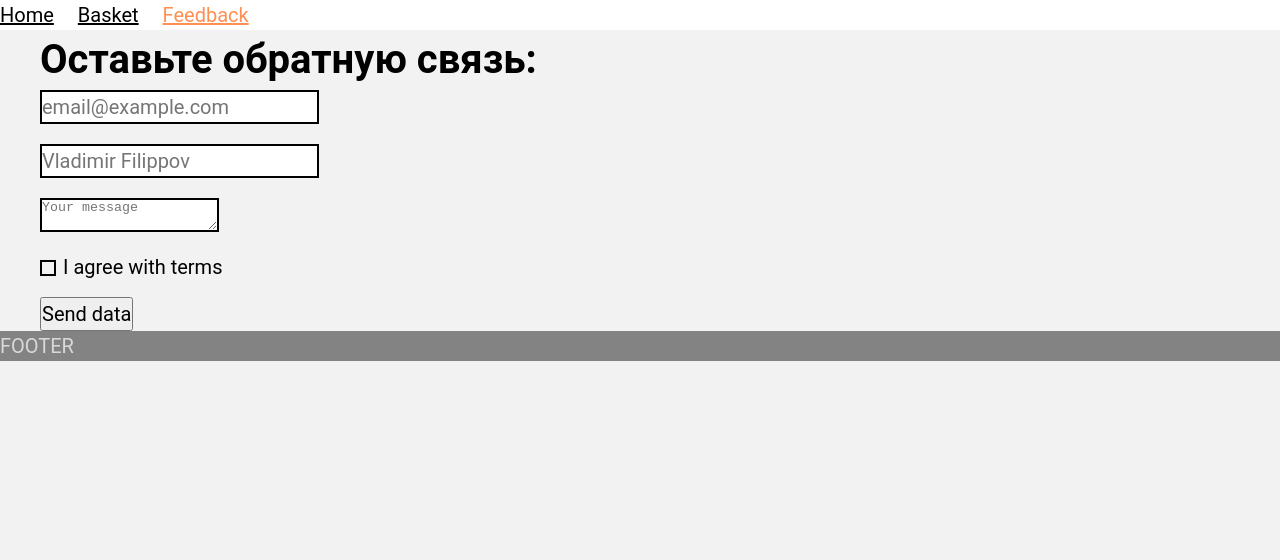
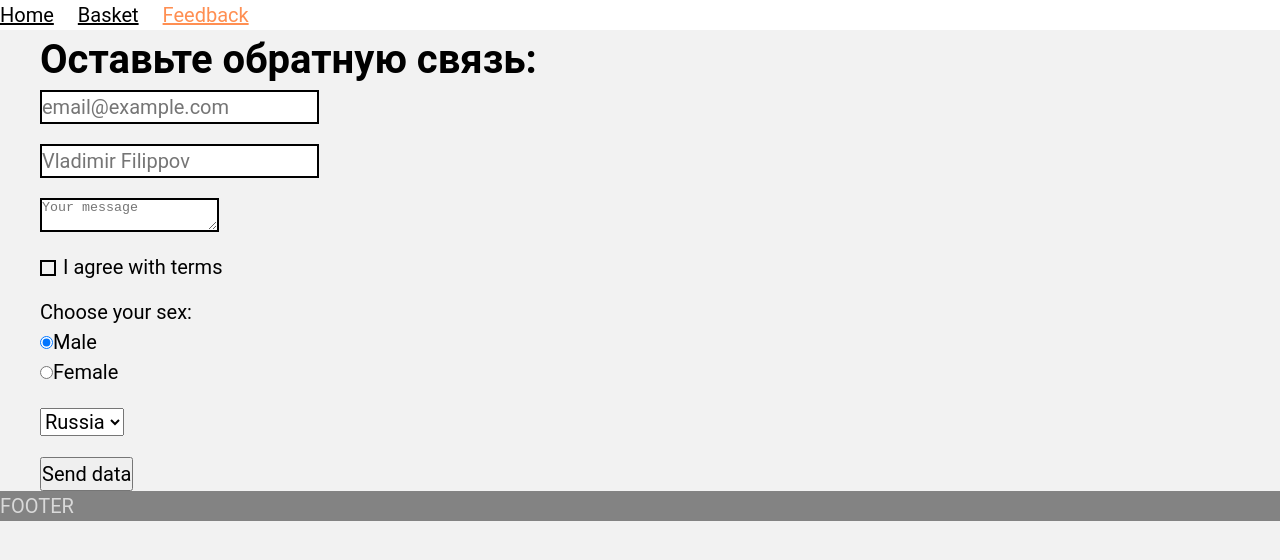
Before and after one commit to Vladimir7554/4p22-final-project-vladimir-filippov, a React (Create React App) app: page /4p22-final-project-vladimir-filippov/feedback in a window 1280 px wide. Shown: the top 560 px of the page. Built offline with nearby package versions, Linux system fonts and the light colour scheme.

Commit message:
backup of final attestation

```diff
--- /dev/null
+++ b/src/components/Radios/Radios.jsx
@@ -0,0 +1,36 @@
+import React from 'react';
+
+const Radios = (props) => {
+    const {
+        className = '',
+        items = [],
+        label,
+        name,
+        onChange,
+    } = props
+
+    return (
+        <div className="radios">
+            <div className="radios__label">{label}</div>
+            <ul className="radios__list">
+                {items.map(({ id, label, isChecked }) => (
+                    <li className="radios__item" key={id}>
+                        <label className="radios__radio">
+                        <input
+                            className="radios__control"
+                            type="radio"
+                            name={name}
+                            id={id}
+                            checked={isChecked}
+                            onChange={() => onChange(id)}
+                        />
+                      <span className="radios__radio-label">{label}</span>
+                    </label>
+                </li>
+                ))}
+            </ul>
+        </div>
+    )
+}
+
+export default Radios;
--- /dev/null
+++ b/src/components/Select/Select.jsx
@@ -0,0 +1,33 @@
+import React from 'react';
+
+const Select = (props) => {
+    const  {
+        className = '',
+        name,
+        options,
+        onChange,
+        value,
+    } = props
+
+    return (
+        <div className="{`${className` select}">
+            <select
+                // className="visually-hidden"
+                name={name}
+                onChange={onChange}
+                value={value}
+            >
+                {options.map(({value, isSelected, label}) => (
+                    <option
+                        value={value}
+                        key={value}
+                    >
+                        {label}
+                    </option>
+                    ))}
+            </select>
+        </div>
+    );
+};
+
+export default Select;
--- a/src/views/FeedbackForm/FeedbackForm.jsx
+++ b/src/views/FeedbackForm/FeedbackForm.jsx
@@ -2,6 +2,8 @@ import React, {useState} from 'react';
 import Input from "../../components/Input/Input";
 import Checkbox from "../../components/Checkbox/Checkbox";
 import "./FeedbackForm.css"
+import Radios from "../../components/Radios/Radios";
+import Select from "../../components/Select/Select";
 
 const FeedbackForm = () => {
 
@@ -14,8 +16,25 @@ const FeedbackForm = () => {
         const [message, setMessage] = useState('')
         const [messageError, setMessageError] = useState('')
 
-        const [agreement, setAgreement] = useState(false)
+        const [agreement, setAgreement] = useState('')
         const [agreementError, setAgreementError] = useState('')
+
+        const [country, setCountry] = useState('russia')
+
+    const [sexVariants, setSexVariants] = useState([
+
+            { id: 'male', label: 'Male', isChecked: true, },
+            { id: 'female', label: 'Female', },
+    ])
+
+    const onSexVariantsChange = (id) => {
+       const newSexVariants = sexVariants.map((sexVariant) => ({
+           ...sexVariant,
+           isChecked: sexVariant.id === id,
+       }))
+
+        setSexVariants(newSexVariants)
+    }
 
     const logResult = () => {
         console.log ({
@@ -23,8 +42,11 @@ const FeedbackForm = () => {
             name,
             message,
             agreement,
+            sex: sexVariants.find(({ isChecked }) => isChecked).id,
+            country
         })
     }
+
 
     const isEmailValid = () => {
         const emailRegExp = /^(([^<>()[\]\\.,;:\s@"]+(\.[^<>()[\]\\.,;:\s@"]+)*)|(".+"))@((\[[0-9]{1,3}\.[0-9]{1,3}\.[0-9]{1,3}\.[0-9]{1,3}\])|(([a-zA-Z\-0-9]+\.)+[a-zA-Z]{2,}))$/
@@ -32,10 +54,14 @@ const FeedbackForm = () => {
     }
 
     const validate = () => {
+
+            let hasError = false
+
             if (isEmailValid(email)) {
                 setEmailError('')
         } else {
             setEmailError('Incorrect email')
+                hasError = true
         }
 
             if (name.length > 0) {
@@ -48,13 +74,16 @@ const FeedbackForm = () => {
             setMessageError('')
         } else {
             setMessageError('Required field')
+            hasError = true
         }
 
         if (agreement) {
             setAgreementError('')
         } else {
             setAgreementError('Required field')
+            hasError = true
         }
+        return !hasError
     }
 
     const onSubmit = (event) => {
@@ -66,6 +95,10 @@ const FeedbackForm = () => {
         }
     }
 
+    const onCountrySelectedChange = ({ target }) => {
+        setCountry(target.value)
+    }
+
     return (
         <form className="feedback-form" onSubmit={onSubmit}>
             <div className="feedback-form__item">
@@ -73,7 +106,7 @@ const FeedbackForm = () => {
                     label="Email"
                     isLabelHidden={true}
                     name="email"
-                    type="email"
+                    type="text"
                     placeholder="email@example.com"
                     value={email}
                     error={emailError}
@@ -109,19 +142,49 @@ const FeedbackForm = () => {
             <div className="feedback-form__item">
                 <Checkbox
                     label="I agree with terms"
-                    name="agreemen"
+                    name="agreement"
                     error={agreementError}
                     isChecked={agreement}
                     onChange={({ target }) => setAgreement(target.checked)}
+                />
+            </div>
 
+            <div className="feedback-form__item">
+                <Radios
+                name="sex"
+                label="Choose your sex:"
+                items={sexVariants}
+                onChange={onSexVariantsChange}
                 />
+            </div>
+
+            <div className="feedback-form__item">
+                <Select
+                    name="Country"
+                    value={country}
+                    options={[
+                {
+                    value: 'russia',
+                    label: 'Russia',
+                    isSelected: true,
+                },
+                {
+                    value: 'poland',
+                    label: 'Poland',
+                },
+                {
+                    value: 'china',
+                    label: 'China',
+                },
+            ]}
+                    onChange={onCountrySelectedChange}
+                    />
             </div>
 
             <div className="feedback-form__item">
               <button
                   className="feedback-form__item-button"
-                  type="submit"
-              >
+                  type="submit">
                   Send data
               </button>
             </div>
```
Also changed, not shown: src/components/Radios/Radios.css (added), src/components/Select/Select.css (added).
